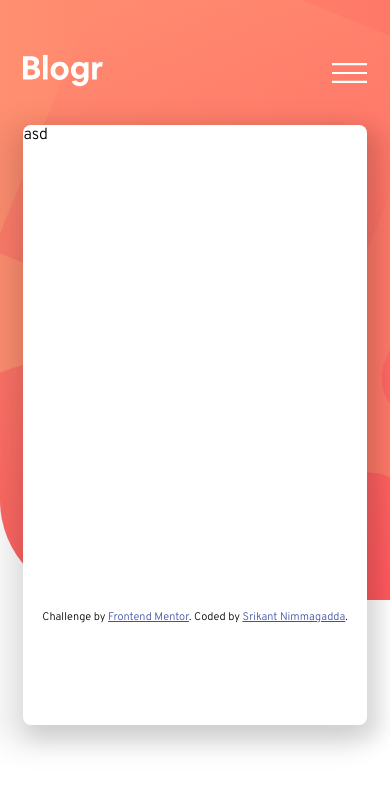
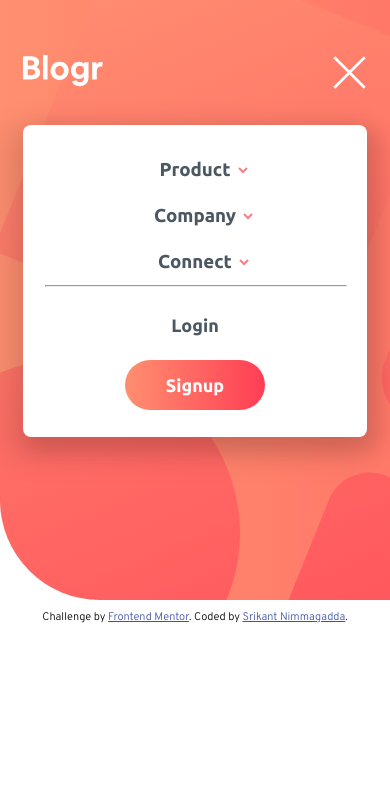
Before and after one commit to srikant-n/fm-blogr-landing-page, a React app: page / in a window 390 px wide. Both pictures are taken after a click on the button 349 px from the left and 72 px from the top of the page. Shown: the top 788 px of the page. Built offline with nearby package versions, Linux system fonts and the light colour scheme.

Commit message:
Add menu in Intro for mobile
Changed common Button to input[type=button]

```diff
--- a/src/components/Header.jsx
+++ b/src/components/Header.jsx
@@ -2,6 +2,8 @@ import React from "react";
 import styled from "styled-components";
 import { ReactComponent as Logo } from "../../images/logo.svg";
 import hamburgerUrl from "../../images/icon-hamburger.svg";
+import closeUrl from "../../images/icon-close.svg";
+import MenuMobile from "./MenuMobile.jsx";
 
 /**
  * Header components with flex
@@ -24,7 +26,7 @@ const LogoHolder = styled.div`
 const MenuButton = styled.button`
   width: 35px;
   height: 35px;
-  background: url(${hamburgerUrl}) no-repeat center;
+  background: url(${props => props.showMenu ? closeUrl : hamburgerUrl}) no-repeat center;
   background-size: 100%;
   outline: none;
   border: none;
@@ -35,14 +37,27 @@ const MenuButton = styled.button`
  * Contains logo and menu.
  */
 class Header extends React.Component {
+  constructor(props) {
+    super(props);
+    this.state = {showMenu:false};
+    this.onClickMenu = this.onClickMenu.bind(this);
+  }
+
+  onClickMenu() {
+    this.setState(state => ({showMenu: !state.showMenu}));
+  }
+
   render() {
     return (
-      <StyledHeader>
-        <LogoHolder>
-          <Logo />
-        </LogoHolder>
-        <MenuButton />
-      </StyledHeader>
+      <div>
+        <StyledHeader>
+          <LogoHolder>
+            <Logo />
+          </LogoHolder>
+          <MenuButton showMenu={this.state.showMenu} onClick={this.onClickMenu} />
+        </StyledHeader>
+        {this.state.showMenu && <MenuMobile />}
+      </div>
     );
   }
 }
--- a/src/components/Intro.jsx
+++ b/src/components/Intro.jsx
@@ -54,7 +54,6 @@ class Intro extends React.Component {
     return (
       <Background>
         <Header />
-        <MenuMobile />
       </Background>
     );
   }
--- a/src/components/MenuMobile.jsx
+++ b/src/components/MenuMobile.jsx
@@ -1,23 +1,211 @@
 import React from "react";
 import styled from "styled-components";
+import arrowUrl from "../../images/icon-arrow-dark.svg";
+import hamburgerUrl from "../../images/icon-hamburger.svg";
+import { Button } from "./commonComponents";
 
 const Background = styled.div`
   width: 100%;
-  height: 600px;
   margin-top: 35px;
   background-color: white;
   border-radius: 8px;
   box-shadow: -10px 10px 30px 10px rgba(0, 0, 0, 0.1), 10px 10px 20px 5px rgba(0, 0, 0, 0.1);
   box-sizing: border-box;
+  display: flex;
+  flex-direction: column;
+  align-items: center;
+  padding: 22px;
 `;
 
+/**
+ * Menu title and submenu holder
+ */
+const MenuItem = styled.div`
+  padding: 5px;
+  /* width: 100%; */
+  text-align: center;
+`;
+
+/**
+ * Menu name
+ */
+const MenuTitle = styled.h3`
+position: relative;
+  margin: auto;
+  padding: 7px 7px 7px 7px;
+
+  color: hsl(207, 13%, 34%);
+  font-family: "Ubuntu", sans-serif;
+  display: flex;
+  flex-direction: row;
+  align-items: center;
+  justify-content: center;
+
+  &:hover {
+    color: hsl(207, 23%, 55%);
+    cursor: pointer;
+  }
+`;
+
+/**
+ * Arrow next to menu to display expanded state
+ */
+const MenuArrow = styled.div`
+position: absolute;
+  right: -20px;
+  width: 30px;
+  height: 10px;
+  background: url(${arrowUrl}) no-repeat center;
+
+  ${MenuItem}[aria-expanded=true] & {
+    transform: rotate(180deg);
+  }
+`;
+
+/**
+ * Buttons inside the menu category
+ */
+const SubMenu = styled.div`
+  width: 100%;
+  margin: 0;
+  padding: 0;
+  text-align: center;
+  box-sizing: border-box;
+  background-color: hsl(240, 2%, 95%);
+  border-radius: 5px;
+  opacity: 0;
+  line-height: 0;
+  transition: ease 0.5s;
+
+  ${MenuItem}[aria-expanded=true] + & {
+    display: block;
+    position: relative;
+    opacity: 1;
+    line-height: 1;
+    margin: 25px 0;
+    padding: 15px;
+  }
+`;
+
+/**
+ * Each item in the submenu
+ */
+const SubMenuItem = styled.p`
+  text-transform: capitalize;
+  margin: 0;
+  padding: 0;
+  font-weight: 600;
+  color: hsl(207, 13%, 34%);
+  transition: ease 0.5s;
+
+  &:hover {
+    color: hsl(207, 23%, 55%);
+    cursor: default;
+  }
+
+  ${MenuItem}[aria-expanded=true] + ${SubMenu} > & {
+    margin: 4px;
+    padding: 8px;
+    line-height: 1;
+    &:hover {
+      cursor: pointer;
+  }
+  }
+`;
+
+/**
+ * Horizontal Line
+ */
+const Line = styled.hr`
+  width: 100%;
+  margin-top: 0;
+`;
+
+/**
+ * Login button
+ */
+const LoginButton = styled(Button).attrs(() => ({value:"Login"}))`
+margin: 5px;
+  color: hsl(207, 13%, 34%);
+  &:hover {
+    color: hsl(207, 23%, 55%);
+  }
+`;
+
+/**
+ * Filled button based on Button
+ */
+ const SignupButton = styled(Button).attrs(() => ({value:"Signup"}))`
+ margin: 5px;
+ background: linear-gradient(90deg, hsl(13, 100%, 72%) 0%, hsl(353, 100%, 62%) 100%);
+ color: white;
+ :hover {
+  color: hsl(356, 100%, 66%);
+ }
+`;
+
+/**
+ * Nav menu displayed in mobile
+ */
 class MenuMobile extends React.Component {
   constructor(props) {
     super(props);
+    this.state = {
+      selected: "",
+    };
+    this.onClickMenuItem = this.onClickMenuItem.bind(this);
+  }
+
+  /**
+   * Clicked on a menu item
+   * @param {String} name menu item name
+   */
+  onClickMenuItem(name) {
+    console.log(this.state);
+    this.setState((state) => ({ selected: name === state.selected ? "" : name }));
   }
 
   render() {
-    return <Background>asd</Background>;
+    return (
+      <Background>
+        <MenuItem aria-expanded={this.state.selected === "product"} onClick={() => this.onClickMenuItem("product")}>
+          <MenuTitle>
+            Product <MenuArrow />
+          </MenuTitle>
+        </MenuItem>
+        <SubMenu show={this.state.selected === "product"}>
+            <SubMenuItem>Overview</SubMenuItem>
+            <SubMenuItem>Pricing</SubMenuItem>
+            <SubMenuItem>Marketplace</SubMenuItem>
+            <SubMenuItem>Features</SubMenuItem>
+            <SubMenuItem>Integrations</SubMenuItem>
+          </SubMenu>
+        <MenuItem>
+          <MenuTitle aria-expanded={this.state.selected === "company"} onClick={() => this.onClickMenuItem("company")}>
+            Company <MenuArrow />
+          </MenuTitle>
+          <SubMenu show={this.state.selected === "company"}>
+            <SubMenuItem>About</SubMenuItem>
+            <SubMenuItem>Team</SubMenuItem>
+            <SubMenuItem>Blog</SubMenuItem>
+            <SubMenuItem>Careers</SubMenuItem>
+          </SubMenu>
+        </MenuItem>
+        <MenuItem>
+          <MenuTitle aria-expanded={this.state.selected === "connect"} onClick={() => this.onClickMenuItem("connect")}>
+            Connect <MenuArrow />
+          </MenuTitle>
+          <SubMenu show={this.state.selected === "connect"}>
+            <SubMenuItem>Contact</SubMenuItem>
+            <SubMenuItem>Newsletter</SubMenuItem>
+            <SubMenuItem>LinkedIn</SubMenuItem>
+          </SubMenu>
+        </MenuItem>
+        <Line />
+        <LoginButton />
+        <SignupButton />
+      </Background>
+    );
   }
 }
 
--- a/src/components/commonComponents.js
+++ b/src/components/commonComponents.js
@@ -6,19 +6,40 @@ padding-right: 6%;
 box-sizing: border-box;
 `;
 
-export const HORIZONTAL_PADDING = 6;
-
 /**
  * Default button, used for login and as base for other buttons
  */
-export const Button = styled.button `
+// export const Button = styled.button `
+//   font-family: "Ubuntu", sans-serif;
+//   border-radius: 25px;
+//   border:none;
+//   background-color: transparent;
+//   color: white;
+//   width: 140px;
+//   height: 50px;
+//   font-weight: 600;
+//   font-size: 18px;
+//   :hover {
+//       color: hsl(355, 100%, 74%);
+//       cursor: pointer;
+//   }
+// `;
+export const Button = styled.input.attrs((props) => ({
+  type: "button",
+  value: props.value
+  }))`
   font-family: "Ubuntu", sans-serif;
-  border-radius: 50%;
+  border-radius: 25px;
   border:none;
   background-color: transparent;
   color: white;
+  width: 140px;
+  height: 50px;
+  font-weight: 600;
+  font-size: 18px;
   :hover {
       color: hsl(355, 100%, 74%);
+      cursor: pointer;
   }
 `;
 
```
